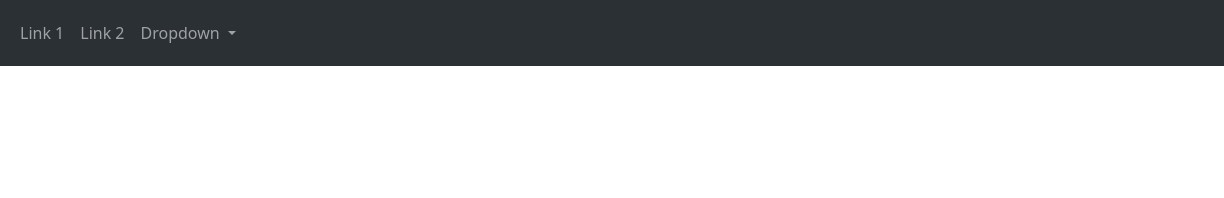
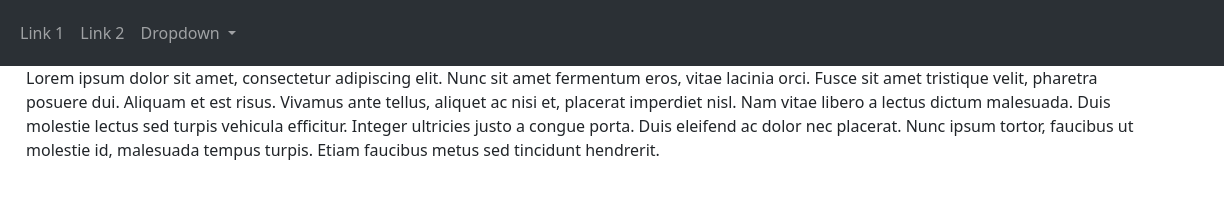
Before and after one commit to thevajko/cv-03, a plain HTML site: page index.html in a window 1280 px wide. Shown: the full height of the page, 56-1280 px from the left. Drawn offline with nearby package versions, Linux system fonts and the light colour scheme.

Commit message:
pridany odsek textu

```diff
--- a/index.html
+++ b/index.html
@@ -41,5 +41,13 @@
         </div>
     </div>
 </nav>
+<div class="container">
+    <div class="row">
+        <div class="col">
+            Lorem ipsum dolor sit amet, consectetur adipiscing elit. Nunc sit amet fermentum eros, vitae lacinia orci. Fusce sit amet tristique velit, pharetra posuere dui. Aliquam et est risus. Vivamus ante tellus, aliquet ac nisi et, placerat imperdiet nisl. Nam vitae libero a lectus dictum malesuada. Duis molestie lectus sed turpis vehicula efficitur. Integer ultricies justo a congue porta. Duis eleifend ac dolor nec placerat. Nunc ipsum tortor, faucibus ut molestie id, malesuada tempus turpis. Etiam faucibus metus sed tincidunt hendrerit.
+        </div>
+    </div>
+</div>
+
 </body>
 </html>
```
